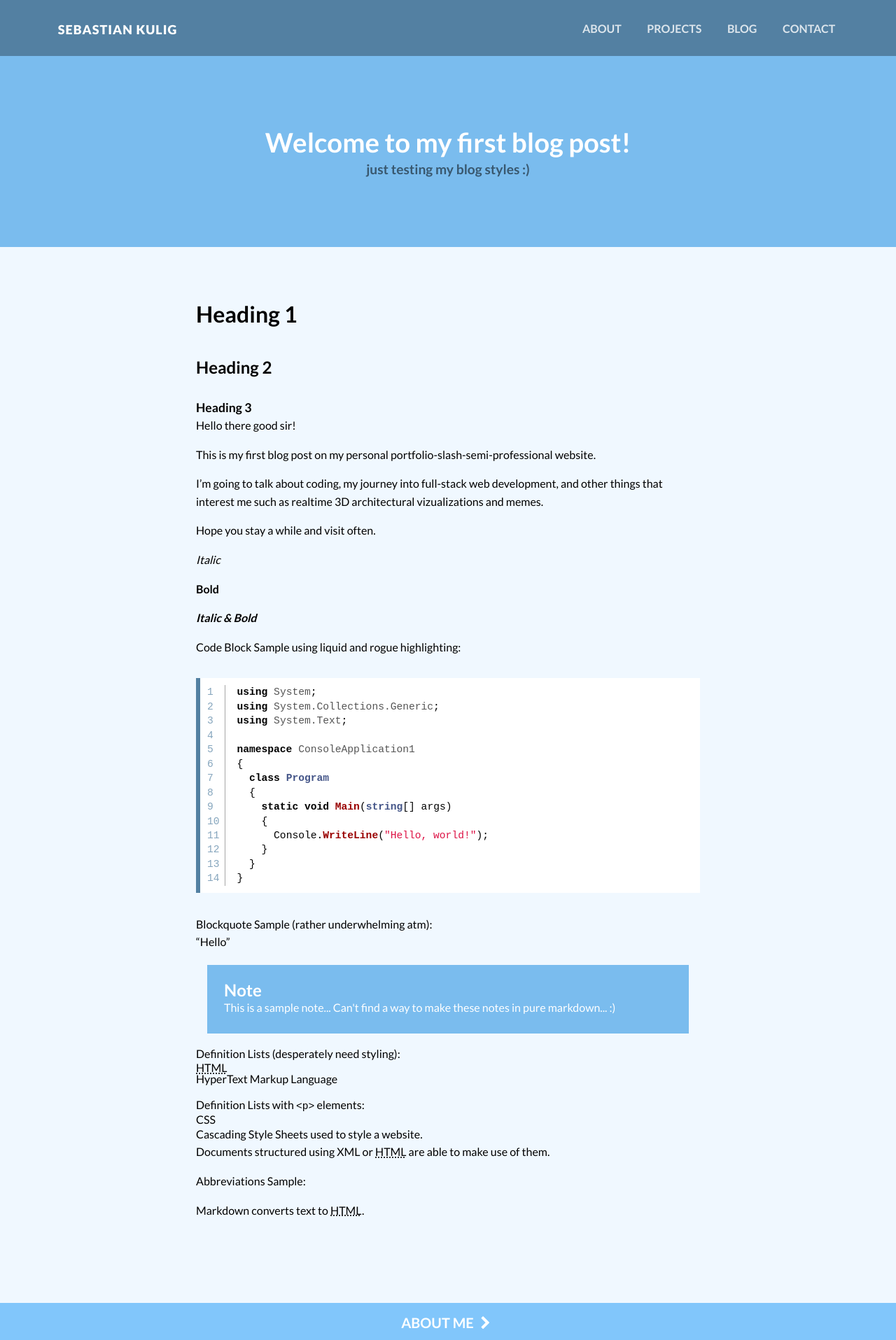
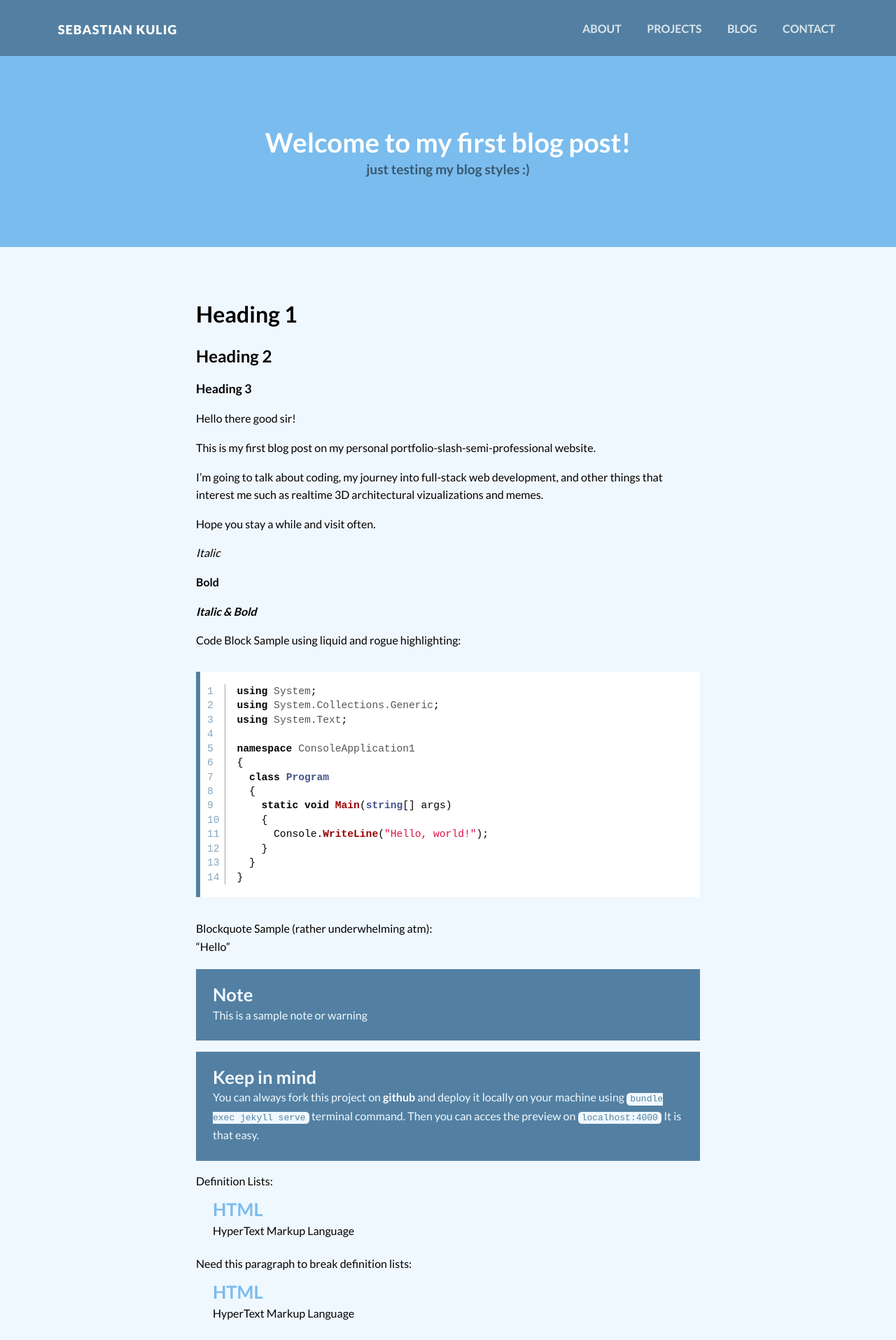
Before and after one commit to sebam2k4/sebastiankulig-Jekyll, a Jekyll site: the page built from source/blog/_posts/2017-08-23-first-post.md, in a window 1280 px wide. Shown: the top 1915 px of the page at 70% size. Built offline with Jekyll 4.4.1, drawn with Linux system fonts in a browser that asks for light colours; nearby versions of some CDN libraries; comment, search, counter and statistics services are not loaded; some of the changed text lies outside the part shown.

Commit message:
Adding Styling for blog posts

```diff
--- a/source/assets/css/main.css
+++ b/source/assets/css/main.css
@@ -927,6 +927,10 @@ input[type="submit"]:hover {
 /*  BLOG POSTS  */
 /*==============*/
 
+.blog h1, .blog h2, .blog h3 {
+  margin: 0 0 1em 0;
+}
+
 .comments {
   width: 100%;
   max-width: 760px;
@@ -935,32 +939,66 @@ input[type="submit"]:hover {
 }
 
 .blog .note {
-  background-color: #7ABCEE;
-  margin: 1em;
-  padding: 1.5em;;
+  margin: 1em 0;
+  padding: 1em;
+  color: aliceblue;
+}
+
+.blog .note.blue {
+  background-color: #5380A2;
+}
+
+.blog .note h4{
+  font-size: 1.6em;
+  margin: 0 0 .1em 0;
+}
+
+.blog .note a {
   color: white;
 }
-.blog .note h3, .blog .note h2 {
-  margin-top: 0;
+.blog .note a:hover {
+  color: #81C6FB;
+}
+.blog .note code {
+  font-family: monospace;
+  background: aliceblue;
+  color: #5380A2;
+  padding: .1em .4em;
+  border-radius: .4em;
 }
 
-/*#disqus_thread {
-  margin: 40px 15px;
-} */
-
-/* #disqus_thread .nav-primary {
-  border-bottom-color: #466C88 !important;
+.blog code {
+  font-family: monospace;
+  background: #5380A2;
+  color: aliceblue;
+  padding: .1em .4em;
+  border-radius: .4em;
 }
 
-#disqus_thread .textarea-wrapper {
-  border-color: #466C88 !important;
+.blog dl {
+  padding: 0 0 0 1em;
+  margin: 1em 0;
+}
+.blog dt {
+  font-size: 1.6em;
+  margin: 0 0 .3em 0;
+  color: #7ABCEE;
+  font-weight: bold;
+}
+/*.blog dt::after {
+  content: ":";
+} */
+.blog dd {
+  padding: 0 0 0.5em 0;
+  line-height: 1.2;
 }
 
-#disqus_thread .disqus-footer__wrapper {
-  border-top-color: #466C88 !important;
+
+@media only screen and (min-width: 580px) {
+  .blog .note {
+    padding: 1.5em;
+  }
+  .blog dl {
+    padding: 0 0 0 1.5em;
+  }
 }
-@media only screen and (min-width: 768px) {
-  #disqus_thread {
-    margin: 40px 50px;
-  }
-} */
--- a/source/assets/css/syntax.css
+++ b/source/assets/css/syntax.css
@@ -4,23 +4,25 @@
   color: #5380A2;
   opacity: .7;
 }
-code {
+.highlight code {
   line-height: 1.4;
   font-size: 1.125em;
+  background: none;
+  padding: 0;
 }
-.code {
+.highlight .code {
 padding-left: 1em;
 }
 .highlight  {
   background: #ffffff;
-  padding: .5em;
+  padding: 1em .5em;
   margin: 2em 0;
   border-left: 6px solid #5380A2;
   overflow-x:scroll;
 }
 .highlight .c { color: #999988; font-style: italic } /* Comment */
 .highlight .err { color: #a61717; background-color: #e3d2d2 } /* Error */
-.highlight .k { font-weight: bold } /* Keyword */
+.highlight .k { color: black; font-weight: bold } /* Keyword */
 .highlight .o { font-weight: bold } /* Operator */
 .highlight .cm { color: #999988; font-style: italic } /* Comment.Multiline */
 .highlight .cp { color: #999999; font-weight: bold } /* Comment.Preproc */
@@ -77,3 +79,5 @@ padding-left: 1em;
 .highlight .vg { color: #008080 } /* Name.Variable.Global */
 .highlight .vi { color: #008080 } /* Name.Variable.Instance */
 .highlight .il { color: #009999 } /* Literal.Number.Integer.Long */
+.highlight .p {color: black;}
+.highlight .n {color: black;}
--- a/source/blog/_posts/2017-08-23-first-post.md
+++ b/source/blog/_posts/2017-08-23-first-post.md
@@ -12,6 +12,10 @@ button-bottom: about
 blog-post:
   id: 1
 ---
+
+{::options parse_block_html="true" /}
+{::options auto_ids="false" /}
+
 # Heading 1
 
 ## Heading 2
@@ -55,26 +59,36 @@ Blockquote Sample (rather underwhelming atm):
 
 > "Hello"
 
-<div class="note">
-<h2>Note</h2>
-<p>This is a sample note... Can't find a way to make these notes in pure markdown... :&#41;</p>
+
+<div class="note blue">
+#### Note
+This is a sample note or warning
 </div>
 
-Definition Lists (desperately need styling):
+<div class="note blue">
+#### Keep in mind
+You can always fork this project on [github](https://github.com/sebam2k4/sebastiankulig-Jekyll) and deploy it locally on your machine using `bundle exec jekyll serve` terminal command. Then you can acces the preview on `localhost:4000` It is that easy.
+</div>
+
+Definition Lists:
 
 HTML
 :  HyperText Markup Language
 
-Definition Lists with `<p>` elements:
+Need this paragraph to break definition lists:
+
+HTML
+:  HyperText Markup Language
+
+Otherwise you get this - multiple `<dt>` and `<dd>` in a single `<dl>` like this:
 
 CSS
-
 :  Cascading Style Sheets used to style a website.
-
 :  Documents structured using XML or HTML are able to make use of them.
 
-Abbreviations Sample:
+Jekyll
+:  Jekyll is a simple, blog-aware, static site generator.
+:  It takes a template directory containing raw text files in various formats, runs it through a converter (like Markdown) and our Liquid renderer, and spits out a complete, ready-to-publish static website suitable for serving with your favorite web server
+:  Jekyll also happens to be the engine behind GitHub Pages, which means you can use Jekyll to host your project’s page, blog, or website from GitHub’s servers for free.
 
-Markdown converts text to HTML.
-
-*[HTML]: HyperText Markup Language
+The styling is looking __AWESOME__ so far I think. Still needs a bit of work thought.
```
